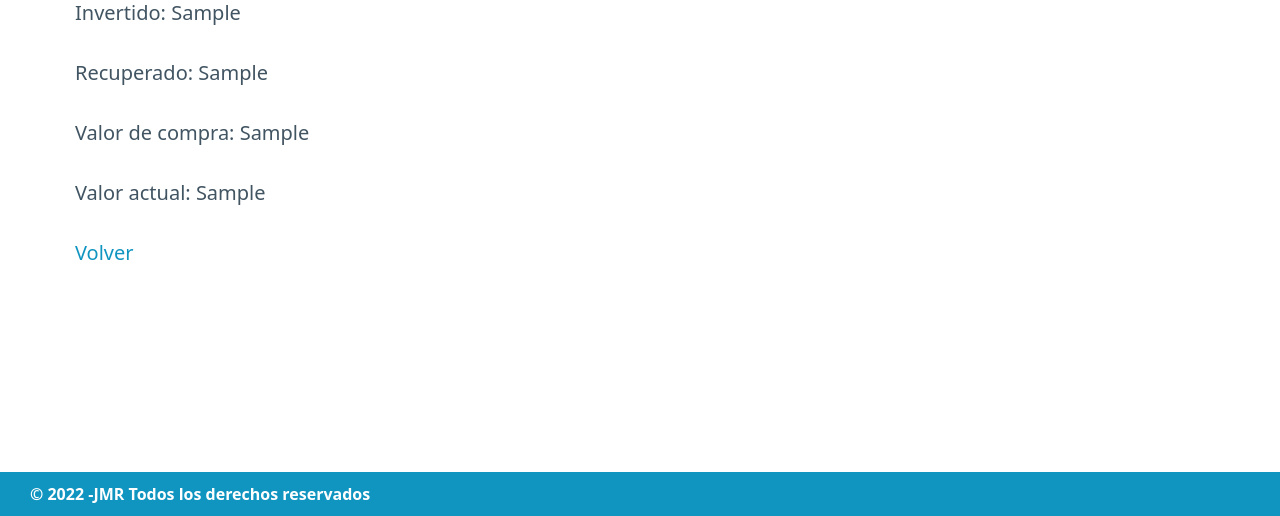
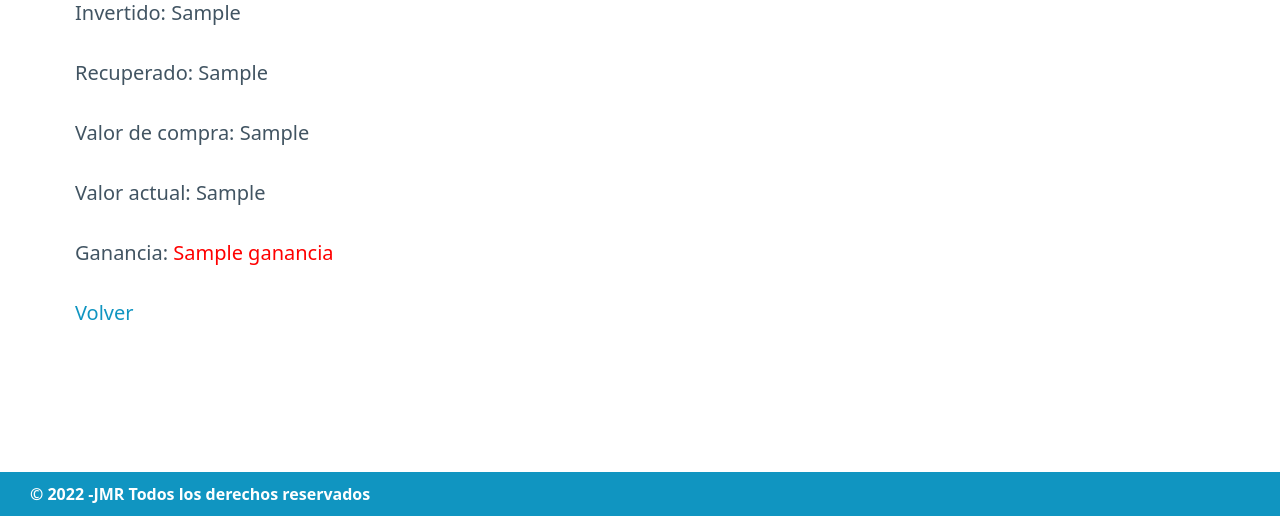
Before and after one commit to jesusmartinromero10/Proyecto_crypto_flask, a Flask app: template cryptomonedas/templates/status.html in a window 1280 px wide. Shown: the part 284-800 px from the top of the page. Run offline with Flask 2, Linux system fonts and the light colour scheme; the template is opened without the code that fills it: most values are stand-ins (such as "Sample title", 1, 10 or a date in 2020).

Commit message:
Echo ganancia con colores

```diff
--- a/cryptomonedas/routes.py
+++ b/cryptomonedas/routes.py
@@ -113,7 +113,7 @@ def estado():
     inver = invertido()
     if inver[0]['Cantidad_from'] == None:
         flash("No hay compras de Cryptomonedas")
-        return render_template("status.html", inv = [{'Cantidad_from': 0}], rec = [{'Cantidad_to': 0}], vComp = 0, vAct = 0, cabecera = 'status.html')
+        return render_template("status.html", inv = [{'Cantidad_from': 0}], rec = [{'Cantidad_to': 0}], vComp = 0, vAct = 0, ganancia = 0, cabecera = 'status.html')
 
     else:
 
@@ -126,7 +126,7 @@ def estado():
             vActi = totalActivo_una_consulta()
 
 
-            return render_template("status.html", inv = inv, rec = rec, vComp = vComp , vAct = vActi, cabecera = 'status.html')
+            return render_template("status.html", inv = inv, rec = rec, vComp = vComp , vAct = vActi, ganancia = vActi - vComp, cabecera = 'status.html')
         except Exception as e:
             print(e)
             flash("Error de calculo intentelo mas tarde")
--- a/cryptomonedas/static/css/styles.css
+++ b/cryptomonedas/static/css/styles.css
@@ -83,3 +83,10 @@ nav{
 #sinmov {
     text-align: center;
 }
+
+#ganancia {
+    color: green;
+}
+#perdida {
+    color: red
+}
--- a/cryptomonedas/templates/status.html
+++ b/cryptomonedas/templates/status.html
@@ -14,6 +14,21 @@
 
 <p>Valor actual: {{ vAct }}</p>
 
+{% if ganancia > 0 %}
+
+<p >Ganancia: <span id = ganancia>{{ ganancia }}</span></p>
+
+{% elif ganancia == 0 %}
+<p >Ganancia: <span id = igual>{{ ganancia }}</span></p>
+
+{% else %}
+<p >Ganancia: <span id = perdida>{{ ganancia }}</span></p>
+
+
+
+{% endif %}
+
+
 <a href="/" data-tooltip="Pulsa para ir a pagina de inicio de tus movimientos" data-placement="bottom">Volver</a>
 
 {% endblock %}
```
Also changed, not shown: data/movimientos.db.
